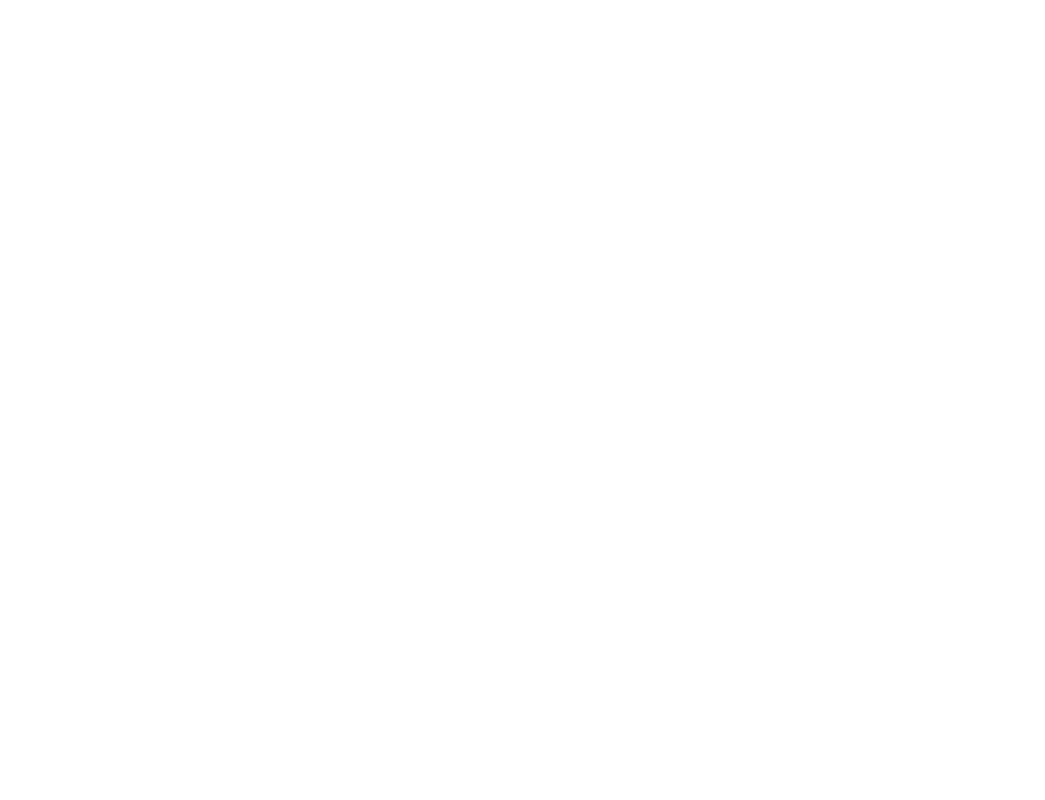
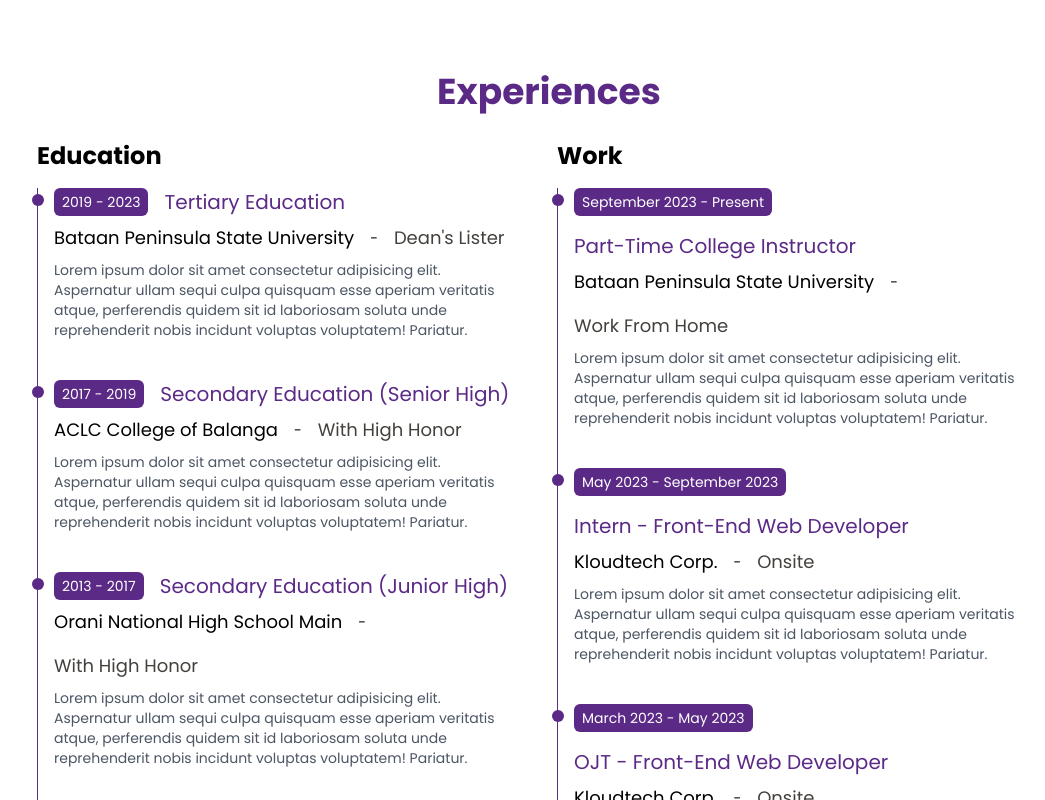
Before and after one commit to RomwelFeliciano/my-portfolio, a React (Vite) app: page / in a window 1280 px wide. Shown: the part 2740-3540 px from the top of the page, without its empty margins (91-1136 px from the left). Before the commit the page ends 2716 px from the top, so only its background shows below. Built offline with nearby package versions, Linux system fonts and the light colour scheme.

Commit message:
Finished Experience Section

```diff
--- a/src/App.jsx
+++ b/src/App.jsx
@@ -2,6 +2,7 @@ import Navigation from "./components/Navigation";
 import Home from "./components/Home";
 import Skills from "./components/Skills";
 import Certifications from "./components/Certifications";
+import Experiences from "./components/Experiences";
 
 const App = () => {
   return (
@@ -11,6 +12,7 @@ const App = () => {
         <Home />
         <Skills />
         <Certifications />
+        <Experiences />
       </main>
     </>
   );
--- /dev/null
+++ b/src/components/ExperienceItem.jsx
@@ -0,0 +1,36 @@
+const ExperienceItem = ({ experience }) => {
+  return (
+    <>
+      {experience &&
+        experience.map((exp) => (
+          <ol className="flex flex-col md:flex-row relative border-l border-main pr-5">
+            <li className="mb-8 ml-4">
+              <div className="absolute w-3 h-3 bg-main rounded-full mt-1.5 -left-1.5 border-white"></div>
+              <p className="flex flex-wrap gap-4 flex-row items-center justify-start mb-2 text-xs md:text-sm">
+                <span className="inline-block px-2 py-1 text-white bg-main rounded-md">
+                  {exp.year}
+                </span>
+                <span className="text-xl text-main">
+                  {exp.name}
+                </span>
+              </p>
+              <p className="flex flex-wrap gap-4 flex-row items-center justify-start text-xs md:text-sm">
+                <span className="text-lg text-black">
+                  {exp.company}
+                </span>
+                -
+                <span className="text-lg text-stone-700">
+                  {exp.workSetUp}
+                </span>
+              </p>
+              <p className="my-2 text-sm font-normal text-gray-600">
+                {exp.details}
+              </p>
+            </li>
+          </ol>
+        ))}
+    </>
+  );
+};
+
+export default ExperienceItem;
--- /dev/null
+++ b/src/components/Experiences.jsx
@@ -0,0 +1,90 @@
+import ExperienceItem from "./ExperienceItem";
+
+const Experiences = () => {
+  const education = [
+    {
+      year: "2019 - 2023",
+      name: "Tertiary Education",
+      company: "Bataan Peninsula State University",
+      workSetUp: "Dean's Lister",
+      details:
+        "Lorem ipsum dolor sit amet consectetur adipisicing elit. Aspernatur ullam sequi culpa quisquam esse aperiam veritatis atque, perferendis quidem sit id laboriosam soluta unde reprehenderit nobis incidunt voluptas voluptatem! Pariatur.",
+    },
+    {
+      year: "2017 - 2019",
+      name: "Secondary Education (Senior High)",
+      company: "ACLC College of Balanga",
+      workSetUp: "With High Honor",
+      details:
+        "Lorem ipsum dolor sit amet consectetur adipisicing elit. Aspernatur ullam sequi culpa quisquam esse aperiam veritatis atque, perferendis quidem sit id laboriosam soluta unde reprehenderit nobis incidunt voluptas voluptatem! Pariatur.",
+    },
+    {
+      year: "2013 - 2017",
+      name: "Secondary Education (Junior High)",
+      company: "Orani National High School Main",
+      workSetUp: "With High Honor",
+      details:
+        "Lorem ipsum dolor sit amet consectetur adipisicing elit. Aspernatur ullam sequi culpa quisquam esse aperiam veritatis atque, perferendis quidem sit id laboriosam soluta unde reprehenderit nobis incidunt voluptas voluptatem! Pariatur.",
+    },
+  ];
+
+  const work = [
+    {
+      year: "September 2023 - Present",
+      name: "Part-Time College Instructor",
+      company: "Bataan Peninsula State University",
+      workSetUp: "Work From Home",
+      details:
+        "Lorem ipsum dolor sit amet consectetur adipisicing elit. Aspernatur ullam sequi culpa quisquam esse aperiam veritatis atque, perferendis quidem sit id laboriosam soluta unde reprehenderit nobis incidunt voluptas voluptatem! Pariatur.",
+    },
+    {
+      year: "May 2023 - September 2023",
+      name: "Intern - Front-End Web Developer",
+      company: "Kloudtech Corp.",
+      workSetUp: "Onsite",
+      details:
+        "Lorem ipsum dolor sit amet consectetur adipisicing elit. Aspernatur ullam sequi culpa quisquam esse aperiam veritatis atque, perferendis quidem sit id laboriosam soluta unde reprehenderit nobis incidunt voluptas voluptatem! Pariatur.",
+    },
+    {
+      year: "March 2023 - May 2023",
+      name: "OJT - Front-End Web Developer",
+      company: "Kloudtech Corp.",
+      workSetUp: "Onsite",
+      details:
+        "Lorem ipsum dolor sit amet consectetur adipisicing elit. Aspernatur ullam sequi culpa quisquam esse aperiam veritatis atque, perferendis quidem sit id laboriosam soluta unde reprehenderit nobis incidunt voluptas voluptatem! Pariatur.",
+    },
+    {
+      year: "December 2018",
+      name: "Work Immersion - IT Support",
+      company: "LGU Orani",
+      workSetUp: "Onsite",
+      details:
+        "Lorem ipsum dolor sit amet consectetur adipisicing elit. Aspernatur ullam sequi culpa quisquam esse aperiam veritatis atque, perferendis quidem sit id laboriosam soluta unde reprehenderit nobis incidunt voluptas voluptatem! Pariatur.",
+    },
+  ];
+
+  return (
+    <section
+      id="Experience"
+      className="min-h-screen flex flex-col justify-center pt-20 lg:pt-24 px-4 lg:px-32"
+    >
+      <h2 className="text-3xl lg:text-4xl text-main text-center font-bold mb-4 lg:mb-5">
+        Experiences
+      </h2>
+      <div className="grid grid-cols-12 gap-4">
+        <div className="col-span-12 lg:col-span-6">
+          <h3 className="text-2xl font-bold text-start pt-2 pb-4">
+            Education
+          </h3>
+          <ExperienceItem experience={education} />
+        </div>
+        <div className="col-span-12 lg:col-span-6">
+          <h3 className="text-2xl font-bold text-start pt-2 pb-4">Work</h3>
+          <ExperienceItem experience={work} />
+        </div>
+      </div>
+    </section>
+  );
+};
+
+export default Experiences;
```
